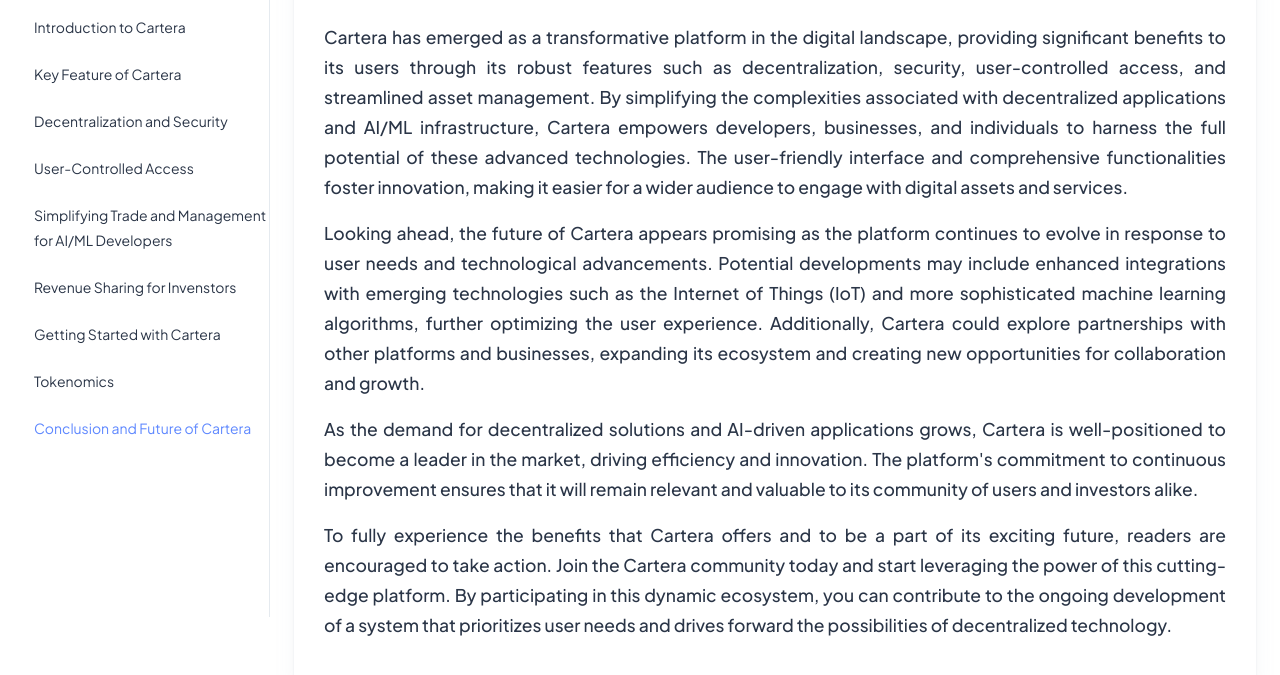
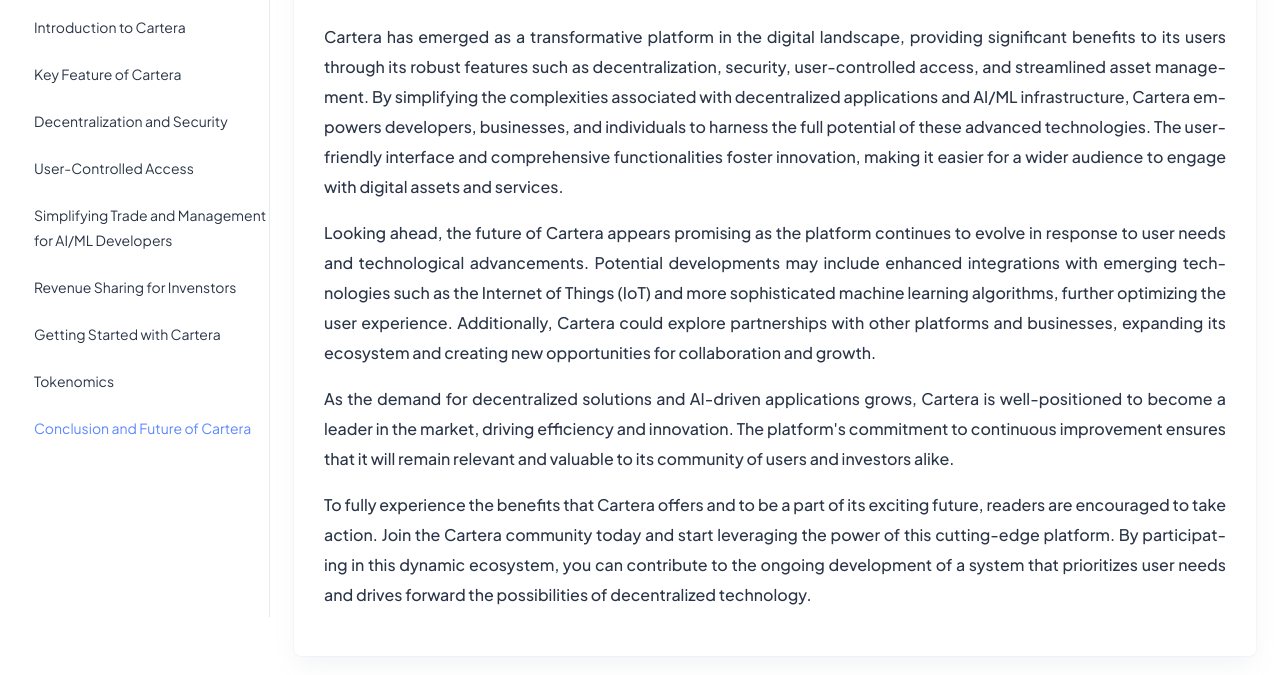
Before and after one commit to maulanabadarin123/cartera, a website: page conclusion.html in a window 1280 px wide. Shown: the part 183-858 px from the top of the page. Drawn offline with Linux system fonts and the light colour scheme.

Commit message:
Update conclusion.html

```diff
--- a/conclusion.html
+++ b/conclusion.html
@@ -119,18 +119,18 @@
         <div class="card">
           <div class="card-body">
             <h1 class="mb-5">Conclusion and Future of Cartera</h1>
-            <h5 class="mb-3" style="line-height: 30px;text-align:justify;">
+            <h5 class="mb-3" style="line-height: 30px;text-align:justify;font-size:16px;hyphens:auto;">
               Cartera has emerged as a transformative platform in the digital landscape, providing significant benefits to its users through its robust features such as decentralization, security, user-controlled access, and streamlined asset management. By simplifying the complexities associated with decentralized applications and AI/ML infrastructure, Cartera empowers developers, businesses, and individuals to harness the full potential of these advanced technologies. The user-friendly interface and comprehensive functionalities foster innovation, making it easier for a wider audience to engage with digital assets and services.
 
              </h5>
-             <h5 class="mb-3" style="line-height: 30px;text-align:justify;">
+             <h5 class="mb-3" style="line-height: 30px;text-align:justify;font-size:16px;hyphens:auto;">
               Looking ahead, the future of Cartera appears promising as the platform continues to evolve in response to user needs and technological advancements. Potential developments may include enhanced integrations with emerging technologies such as the Internet of Things (IoT) and more sophisticated machine learning algorithms, further optimizing the user experience. Additionally, Cartera could explore partnerships with other platforms and businesses, expanding its ecosystem and creating new opportunities for collaboration and growth.
 
              </h5>
-             <h5 class="mb-3" style="line-height: 30px;text-align:justify;">
+             <h5 class="mb-3" style="line-height: 30px;text-align:justify;font-size:16px;hyphens:auto;">
               As the demand for decentralized solutions and AI-driven applications grows, Cartera is well-positioned to become a leader in the market, driving efficiency and innovation. The platform's commitment to continuous improvement ensures that it will remain relevant and valuable to its community of users and investors alike.
              </h5>
-             <h5 class="mb-3" style="line-height: 30px;text-align:justify;">
+             <h5 class="mb-3" style="line-height: 30px;text-align:justify;font-size:16px;hyphens:auto;">
               To fully experience the benefits that Cartera offers and to be a part of its exciting future, readers are encouraged to take action. Join the Cartera community today and start leveraging the power of this cutting-edge platform. By participating in this dynamic ecosystem, you can contribute to the ongoing development of a system that prioritizes user needs and drives forward the possibilities of decentralized technology.
              </h5>
              </div>
```
